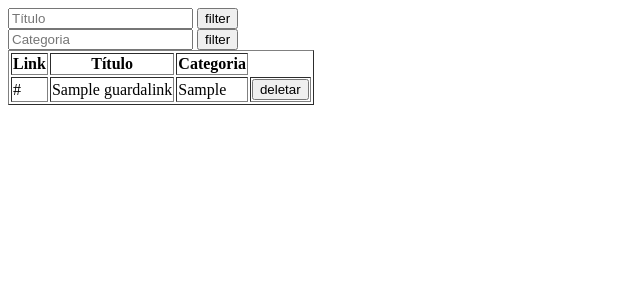
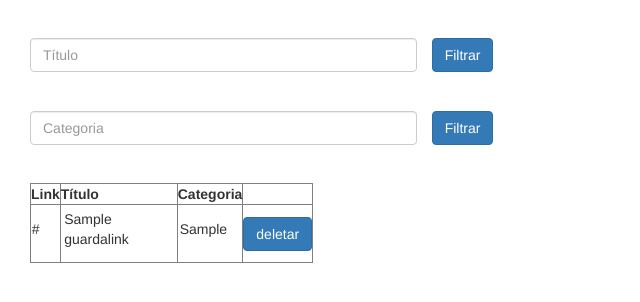
Before and after one commit to Pedrohkms/Projeto1, a PHP site: page /links.php in a window 1280 px wide. Shown: the top 302 px of the page, without its empty margins (0-640 px from the left). Run offline with PHP 8.4, Linux system fonts and the light colour scheme; tables that the repository leaves empty or names only in its code hold one stand-in row (values such as "Sample post"); some libraries are stand-ins or nearby versions.

```diff
--- a/links.php
+++ b/links.php
@@ -15,17 +15,17 @@
 	if(isset($_POST['busca_titulo'])){
 		$busca_titulo = $_POST['valor_titulo'];
 		$query = "SELECT * FROM `guardalink` WHERE `titulo` LIKE '%".$busca_titulo."%'";
-		$search_result = filtraTabela($query);
+		$resultado = filtraTabela($query);
 
 	}
 	elseif (isset($_POST['busca_cat'])) {
 		$busca_cat = $_POST['valor_cat'];
 		$query = "SELECT * FROM `guardalink` WHERE `categoria` LIKE '%".$busca_cat."%'";
-		$search_result = filtraTabela($query);
+		$resultado = filtraTabela($query);
 	}
 	else {
 		$query = "SELECT * FROM `guardalink`";
-		$search_result = filtraTabela($query);
+		$resultado = filtraTabela($query);
 	}
 
 
@@ -38,33 +38,47 @@
 <!DOCTYPE html>
 <html>
 <head>
-	<title></title>
-	<script src="//ajax.googleapis.com/ajax/libs/jquery/2.0.0/jquery.min.js"></script>
+	<title>Repositório de links para estudo</title>
+	<link rel="stylesheet" href="https://maxcdn.bootstrapcdn.com/bootstrap/3.3.6/css/bootstrap.min.css">
 </head>
 <body>
 	<form action="links.php" method="post">
-		<input type="text" name="valor_titulo" placeholder="Título">
-		<input type="submit" name="busca_titulo" value="filter">
+
+			<div class="col-sm-12" style="margin-top: 3%">
+				<div class="col-sm-4">
+					<input type="text" class="form-control" name="valor_titulo" placeholder="Título">
+				</div>
+				<input type="submit" class="btn btn-primary" name="busca_titulo" value="Filtrar">
+			</div>
+
 	</form>
 	<form action="links.php" method="post">
-		<input type="text" name="valor_cat" placeholder="Categoria">
-		<input type="submit" name="busca_cat" value="filter">
+
+		<div class="col-sm-12" style="margin-top: 3%">
+			<div class="col-sm-4">
+				<input type="text" class="form-control" name="valor_cat" placeholder="Categoria">
+			</div>
+			<input type="submit" class="btn btn-primary" name="busca_cat" value="Filtrar">
+		</div>
+
 	</form>
+	<div class="col-sm-12" style="margin-top: 3%">
+		<div class="col-sm-12">
 		<table id="tabela" border='1'>
 			<tr>
 				<th>Link</th>
 				<th>Título</th>
 				<th>Categoria</th>
 			</tr>
-		<?php while($row = mysqli_fetch_array($search_result))	{
+			<?php while($row = mysqli_fetch_array($resultado))	{
 					echo "<tr>";
-				echo "<td>" . $row['link'] . "</td>";
-				echo "<td>" . $row['titulo'] . "</td>";
-				echo "<td>" . $row['categoria'] . "</td>";
+					echo "<td> <p style='padding: 3%'>" . $row['link'] . "</p></td>";
+					echo "<td><p style='padding: 3%'>" . $row['titulo'] . "</p></td>";
+					echo "<td><p style='padding: 3%'>" . $row['categoria'] . "</p></td>";
 					echo "<td>";
 					echo "<form action='links.php' method='post'>";
 					echo "<input type='hidden' name='id' value=" . $row['id'] . " ></input>";
-				echo "<input type='submit' name='deletar' id='deletar' value='deletar'>";
+					echo "<input type='submit' class='btn btn-primary' name='deletar' id='deletar' value='deletar'>";
 					echo "</form>";
 					echo "</td>";
 					echo "</tr>";
@@ -73,6 +87,7 @@
 
 
 			?>
-
+		</div>
+	</div>
 </body>
 </html>
```
Also changed, not shown: index.php (+4 -9 lines). Lines whose indentation alone changed are shown as unchanged.
